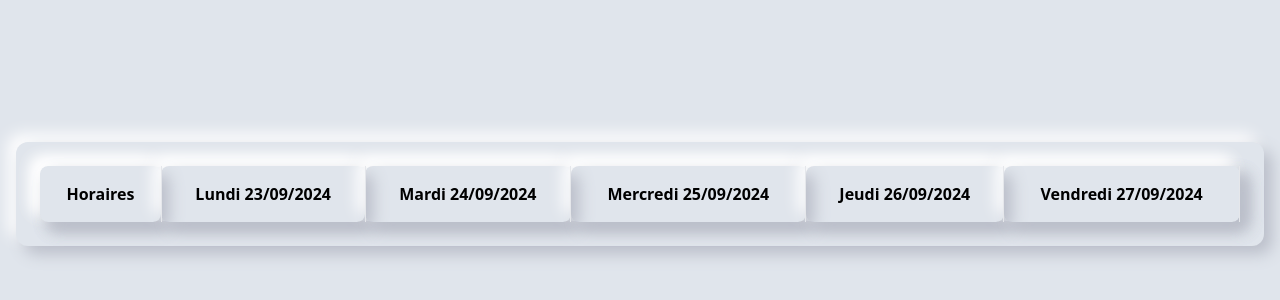
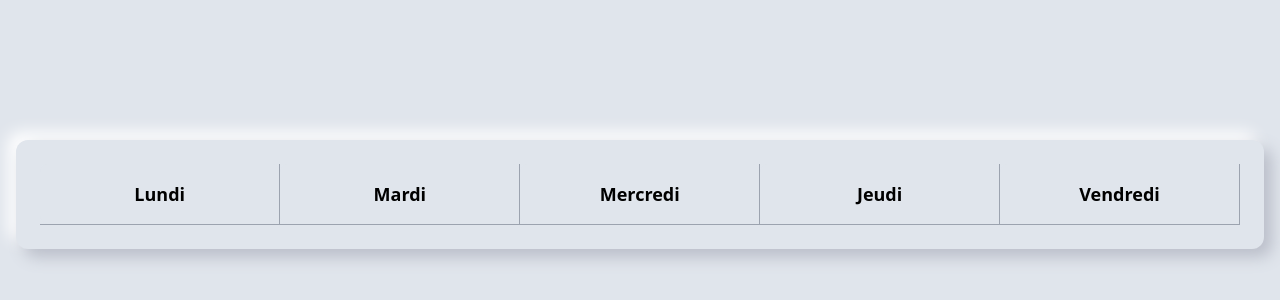
Before and after one commit to jul-fls/wigpi, a website: page template.html in a window 1280 px wide. Shown: the part 206-506 px from the top of the page. Drawn offline with nearby package versions, Linux system fonts and the light colour scheme.

Commit message:
MAJ
- Fix edt html generation
- Meilleur design edt html
- Retrait commentaires inutiles

```diff
--- a/discord_webhook/post_edt.js
+++ b/discord_webhook/post_edt.js
@@ -29,7 +29,7 @@ async function main(class_name){
                 await htmlLib.GenerateHTML(class_name.name, $date_str_2, cours_of_the_week)
                     .then(async (result) => {
                         console.log("HTML generated for " + class_name.name);
-                        //save html file in the folder
+
                         await discordLib.post_edt(class_name.webhookid, class_name.webhooktoken, class_name.roleid, $date_str, class_name.name);
                     });
             }else{
--- a/template.html
+++ b/template.html
@@ -27,13 +27,12 @@
             <div class="wrapper bg-background-light shadow-neumorphism rounded-xl p-6">
                 <table class="w-full table-auto">
                     <thead>
-                        <tr class="bg-background-light shadow-neumorphism rounded-lg">
-                            <th class="p-4 border-r h-12 shadow-neumorphism rounded-lg">Horaires</th>
-                            <th class="p-4 border-r h-12 shadow-neumorphism rounded-lg">Lundi 23/09/2024</th>
-                            <th class="p-4 border-r h-12 shadow-neumorphism rounded-lg">Mardi 24/09/2024</th>
-                            <th class="p-4 border-r h-12 shadow-neumorphism rounded-lg">Mercredi 25/09/2024</th>
-                            <th class="p-4 border-r h-12 shadow-neumorphism rounded-lg">Jeudi 26/09/2024</th>
-                            <th class="p-4 border-r h-12 shadow-neumorphism rounded-lg">Vendredi 27/09/2024</th>
+                        <tr class="bg-background-light rounded-lg">
+                            <th class="p-4 border-r border-b h-12 border-gray-400 rounded-lg w-1/6 text-lg" id="lundi">Lundi</th>
+                            <th class="p-4 border-r border-b h-12 border-gray-400 rounded-lg w-1/6 text-lg" id="mardi">Mardi</th>
+                            <th class="p-4 border-r border-b h-12 border-gray-400 rounded-lg w-1/6 text-lg" id="mercredi">Mercredi</th>
+                            <th class="p-4 border-r border-b h-12 border-gray-400 rounded-lg w-1/6 text-lg" id="jeudi">Jeudi</th>
+                            <th class="p-4 border-r border-b h-12 border-gray-400 rounded-lg w-1/6 text-lg" id="vendredi">Vendredi</th>
                         </tr>
                     </thead>
                     <tbody></tbody>
```
Also changed, not shown: htmlLib.js (+9 -5 lines).
